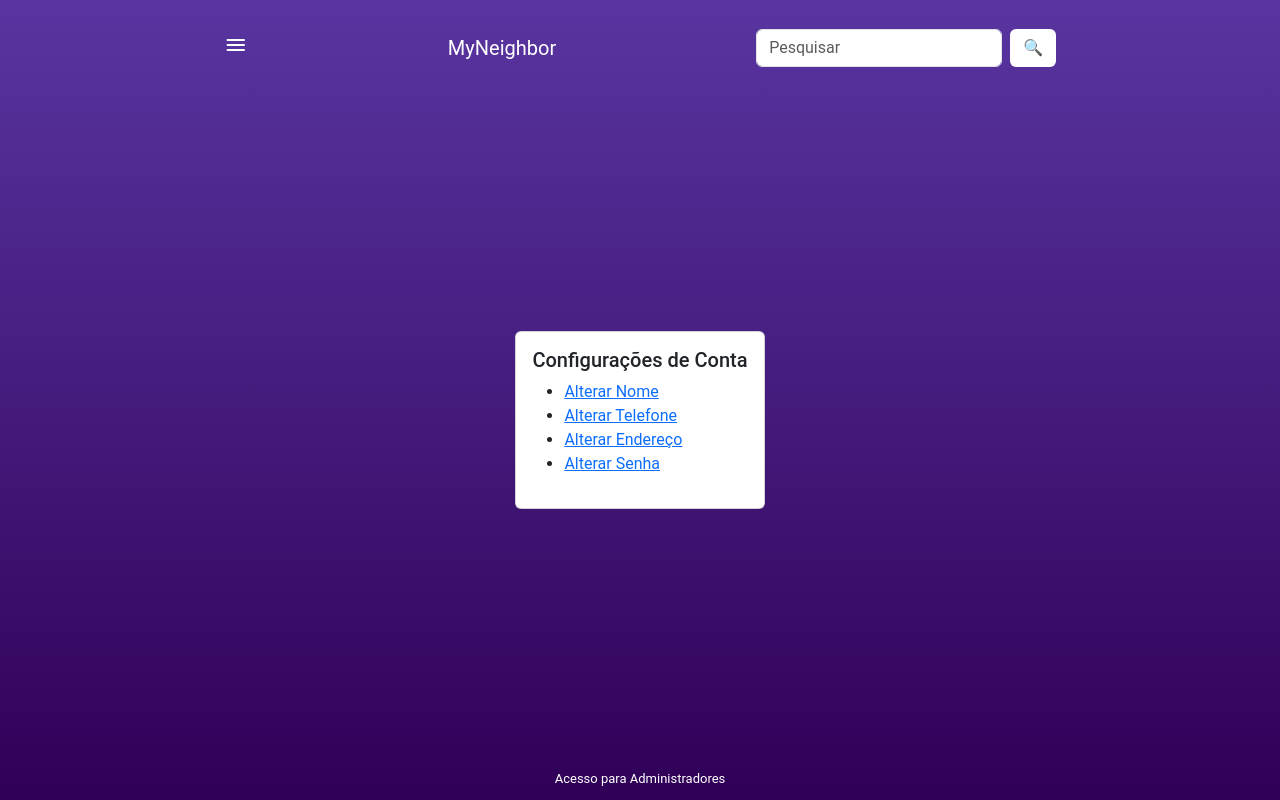
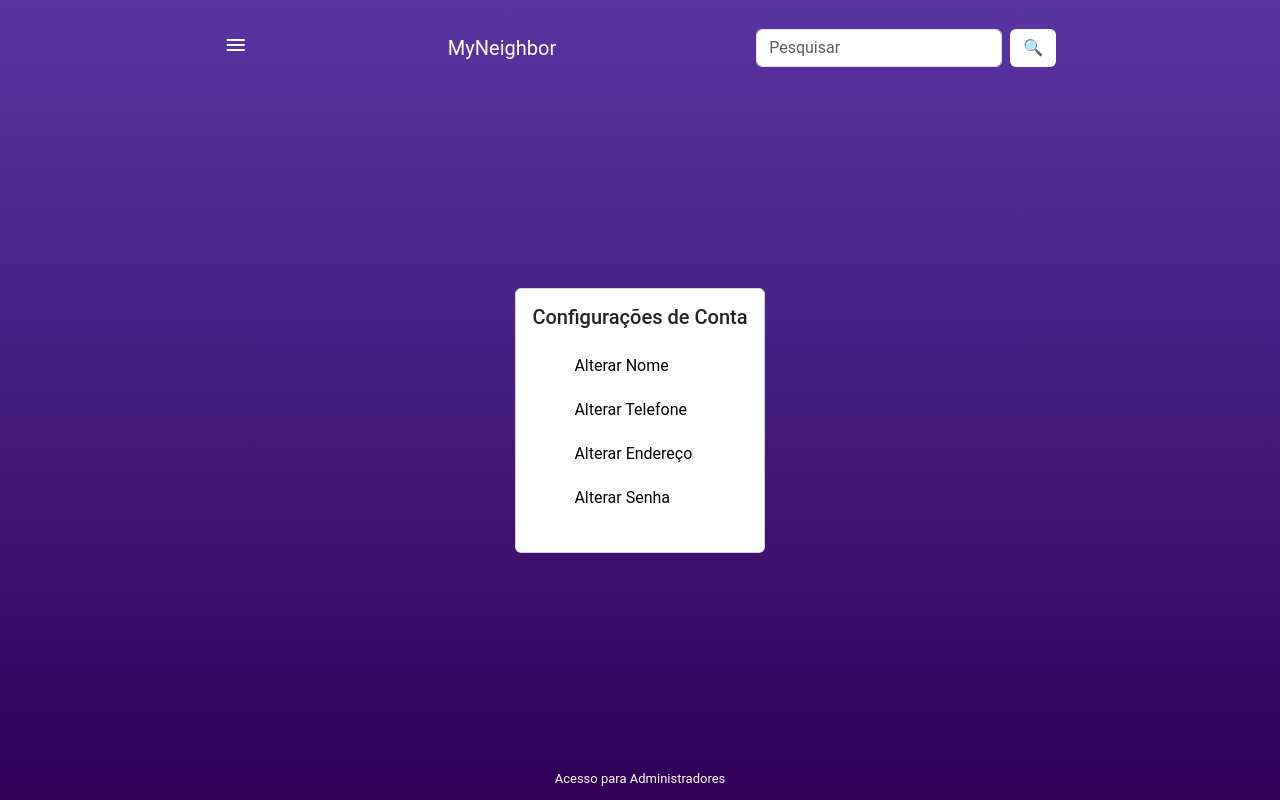
Before and after one commit to erick-sts/MyNeighbor, an Angular app: page /conta in a window 1280 px wide. Built offline with nearby package versions, Linux system fonts and the light colour scheme.

Commit message:
Criacao telas alterar nome e alterar senha

```diff
--- a/src/app/app-routing.module.ts
+++ b/src/app/app-routing.module.ts
@@ -9,6 +9,8 @@ import { TelaMapaComponent } from './components/tela-mapa/tela-mapa.component';
 import { TelaPrincipalComponent } from './components/tela-principal/tela-principal.component';
 import { TelaContaComponent } from './components/tela-conta/tela-conta.component';
 import { FormTelaCrudLogin } from './components/tela-login-crud/tela-login-crud.component';
+import { AlterarSenhaComponent } from './components/alterar-senha/alterar-senha.component';
+import { AlterarNomeComponent } from './components/alterar-nome/alterar-nome.component';
 
 const routes: Routes = [
   {path: '', component: TelaMapaComponent},
@@ -21,6 +23,8 @@ const routes: Routes = [
   {path: 'home', component: TelaPrincipalComponent},
   {path: 'conta', component: TelaContaComponent},
   {path: 'adm', component: FormTelaCrudLogin},
+  {path: 'alterar-senha', component: AlterarSenhaComponent},
+  {path: 'alterar-nome', component: AlterarNomeComponent},
 
 ];
 
--- a/src/app/app.module.ts
+++ b/src/app/app.module.ts
@@ -15,6 +15,8 @@ import { TelaPrincipalComponent } from './components/tela-principal/tela-princip
 import { TelaContaComponent } from './components/tela-conta/tela-conta.component';
 
 import { FormTelaCrudLogin } from './components/tela-login-crud/tela-login-crud.component';
+import { AlterarSenhaComponent } from './components/alterar-senha/alterar-senha.component';
+import { AlterarNomeComponent } from './components/alterar-nome/alterar-nome.component';
 
 
 @NgModule({
@@ -29,6 +31,8 @@ import { FormTelaCrudLogin } from './components/tela-login-crud/tela-login-crud.
     TelaPrincipalComponent,
     TelaContaComponent,
     FormTelaCrudLogin,
+    AlterarSenhaComponent,
+    AlterarNomeComponent,
   ],
   imports: [
     BrowserModule,
--- /dev/null
+++ b/src/app/components/alterar-nome/alterar-nome.component.html
@@ -0,0 +1,12 @@
+<div class="container">
+    <div class="card">
+        <div class="card-body">
+            <div class="text-center">
+                <h5 class="text-center mb-3">Alterar Nome</h5>
+                <label for="senha" class="form-label">Como você quer ser chamado(a)</label>
+                <input type="password" class="form-control" id="senha" formControlName="senha" />
+                <button type="sucess" class="btn btn-primary mt-3">Salvar</button>
+            </div>
+        </div>
+    </div>
+</div>
--- /dev/null
+++ b/src/app/components/alterar-senha/alterar-senha.component.html
@@ -0,0 +1,12 @@
+<div class="container">
+    <div class="card">
+        <div class="card-body">
+            <div class="text-center">
+                <h5 class="text-center mb-3">Alterar senha</h5>
+                <label for="senha" class="form-label">Digite sua nova senha:</label>
+                <input type="password" class="form-control" id="senha" formControlName="senha" />
+                <button type="sucess" class="btn btn-primary mt-3">Salvar</button>
+            </div>
+        </div>
+    </div>
+</div>
--- a/src/app/components/tela-conta/tela-conta.component.css
+++ b/src/app/components/tela-conta/tela-conta.component.css
@@ -0,0 +1,17 @@
+.card h5{
+    margin-bottom: 15px;
+}
+
+.card ul li{
+    list-style: none;
+    padding: 10px;
+}
+
+.card ul li a{
+    text-decoration: none;
+    color: #000;
+}
+
+.card ul li a:hover{
+    color: #5935A1;
+}
--- a/src/app/components/tela-conta/tela-conta.component.html
+++ b/src/app/components/tela-conta/tela-conta.component.html
@@ -9,7 +9,7 @@
           <div>
             <ul>
               <li>
-                <a href="#">Alterar Nome</a>
+                <a [routerLink]="['/alterar-nome']">Alterar Nome</a>
               </li>
               <li>
                 <a href="#">Alterar Telefone</a>
@@ -18,7 +18,7 @@
                 <a href="#">Alterar Endereço</a>
               </li>
               <li>
-                <a href="#">Alterar Senha</a>
+                <a [routerLink]="['/alterar-senha']">Alterar Senha</a>
               </li>
             </ul>
           </div>
```
Also changed, not shown: src/app/components/alterar-nome/alterar-nome.component.ts (added, +10 -0 lines), src/app/components/alterar-senha/alterar-senha.component.ts (added, +10 -0 lines), src/app/components/alterar-nome/alterar-nome.component.css (added), src/app/components/alterar-senha/alterar-senha.component.css (added), 2 other files (tests, documents, lock files or other folders).
